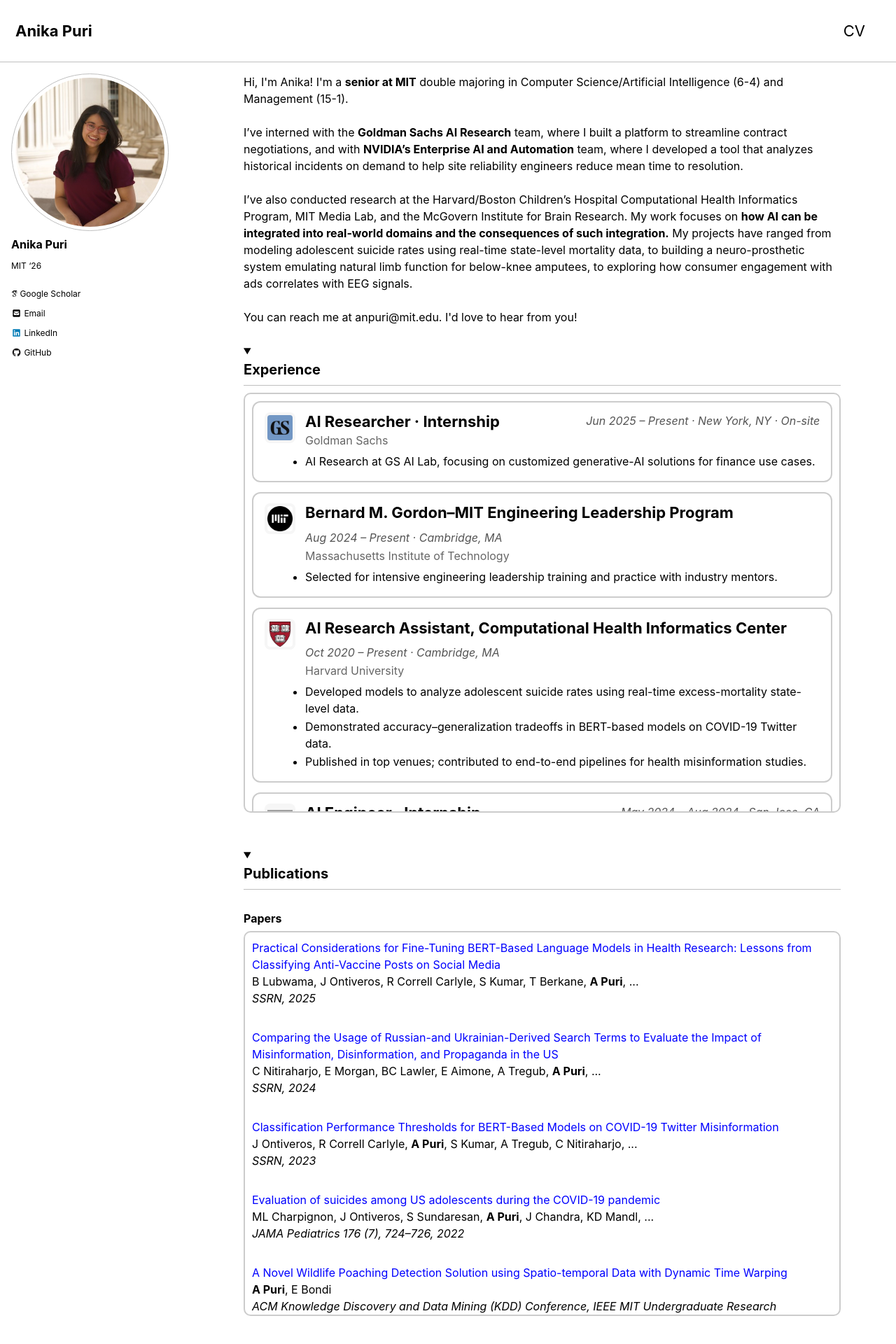
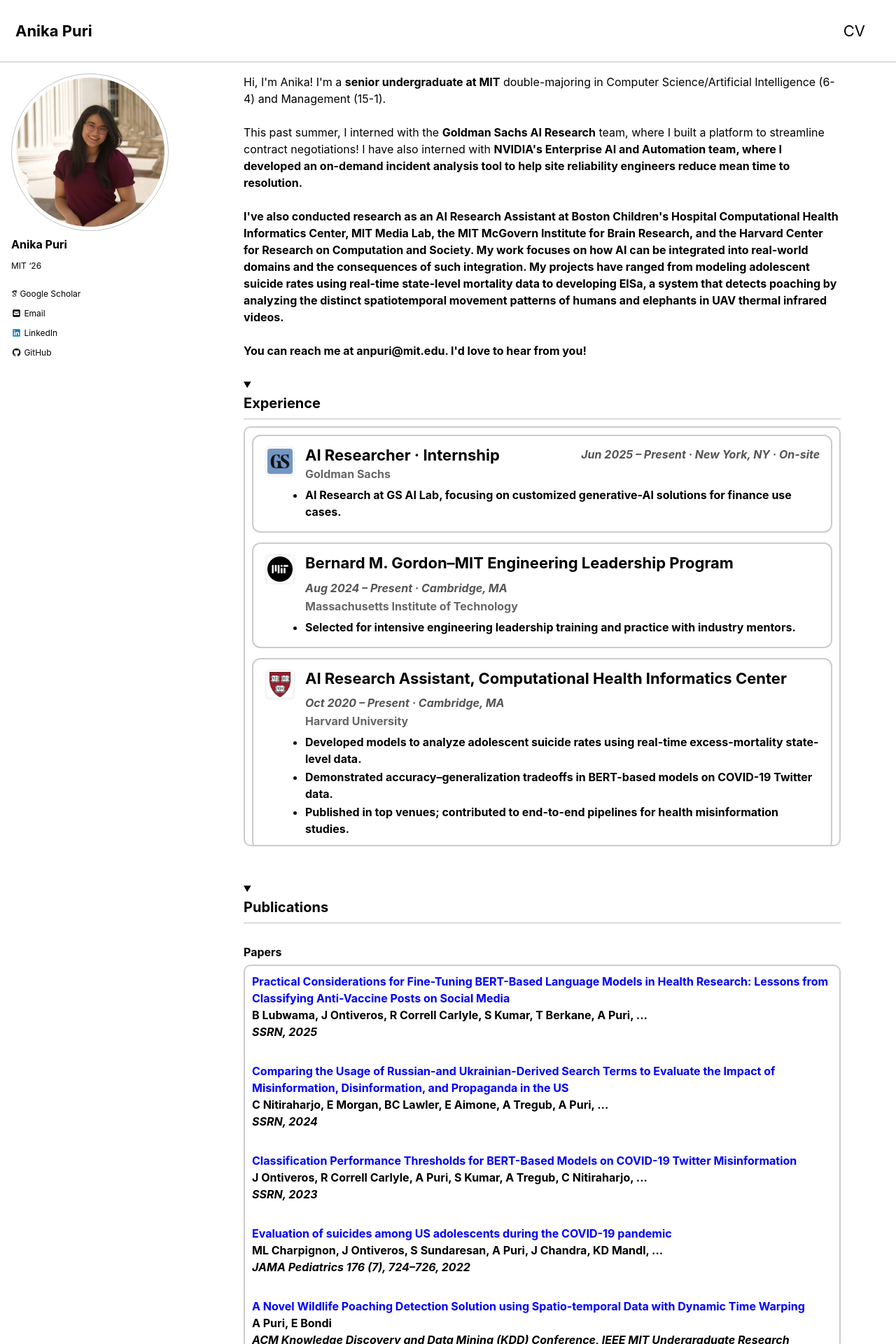
Before and after one commit to AnikaPuri/anikapuri.github.io, a Jekyll site: the page built from _pages/index.html, in a window 1280 px wide. Shown: the top 1920 px of the page at 70% size. Built offline with Jekyll 4.4.1, drawn with Linux system fonts in a browser that asks for light colours; cached includes are drawn as plain includes; nearby versions of some CDN libraries; some web fonts are replaced; grey boxes are pictures that could not be loaded.

Commit message:
Update index.html

```diff
--- a/_pages/index.html
+++ b/_pages/index.html
@@ -7,11 +7,11 @@
 ---
 
 
-Hi, I'm Anika! I'm a <strong>senior at MIT</strong> double majoring in Computer Science/Artificial Intelligence (6-4) and Management (15-1).
+Hi, I'm Anika! I'm a <strong>senior undergraduate at MIT</strong> double-majoring in Computer Science/Artificial Intelligence (6-4) and Management (15-1).
 <br><br>
-I’ve interned with the <strong>Goldman Sachs AI Research</strong> team, where I built a platform to streamline contract negotiations, and with <strong>NVIDIA’s Enterprise AI and Automation</strong> team, where I developed a tool that analyzes historical incidents on demand to help site reliability engineers reduce mean time to resolution.
+This past summer, I interned with the <strong>Goldman Sachs AI Research</strong> team, where I built a platform to streamline contract negotiations! I have also interned with <strong>NVIDIA's Enterprise AI and Automation<strong> team, where I developed an on-demand incident analysis tool to help site reliability engineers reduce mean time to resolution.
 <br><br>
-I’ve also conducted research at the Harvard/Boston Children’s Hospital Computational Health Informatics Program, MIT Media Lab, and the McGovern Institute for Brain Research. My work focuses on <strong>how AI can be integrated into real-world domains and the consequences of such integration.</strong> My projects have ranged from modeling adolescent suicide rates using real-time state-level mortality data, to building a neuro-prosthetic system emulating natural limb function for below-knee amputees, to exploring how consumer engagement with ads correlates with EEG signals.
+I've also conducted research as an AI Research Assistant at Boston Children's Hospital Computational Health Informatics Center, MIT Media Lab, the MIT McGovern Institute for Brain Research, and the Harvard Center for Research on Computation and Society. My work focuses on <strong>how AI can be integrated into real-world domains and the consequences of such integration.</strong> My projects have ranged from modeling adolescent suicide rates using real-time state-level mortality data to developing ElSa, a system that detects poaching by analyzing the distinct spatiotemporal movement patterns of humans and elephants in UAV thermal infrared videos.
 <br><br>
 You can reach me at anpuri@mit.edu. I'd love to hear from you!
 <!-- <br><br> -->
```
